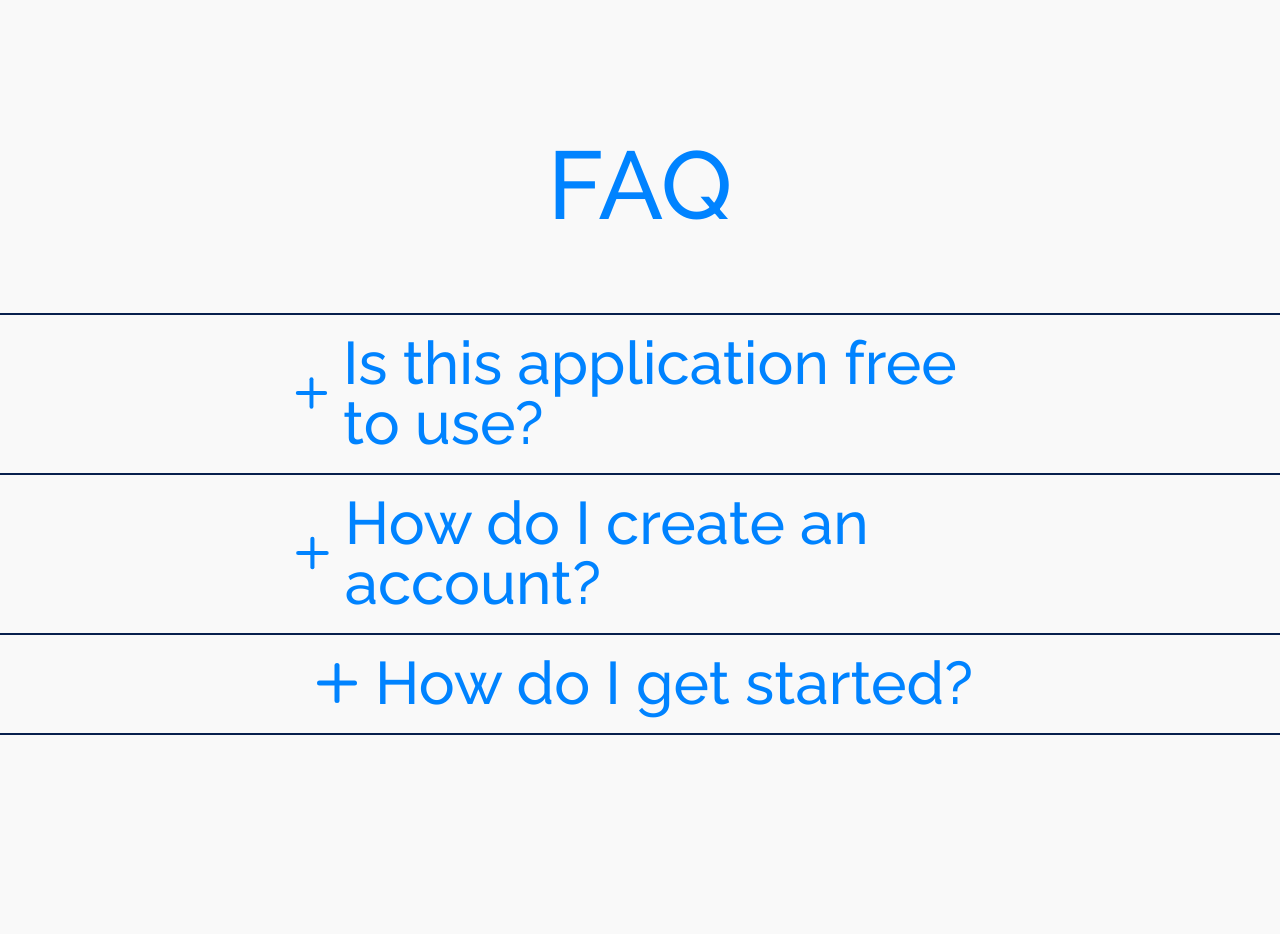
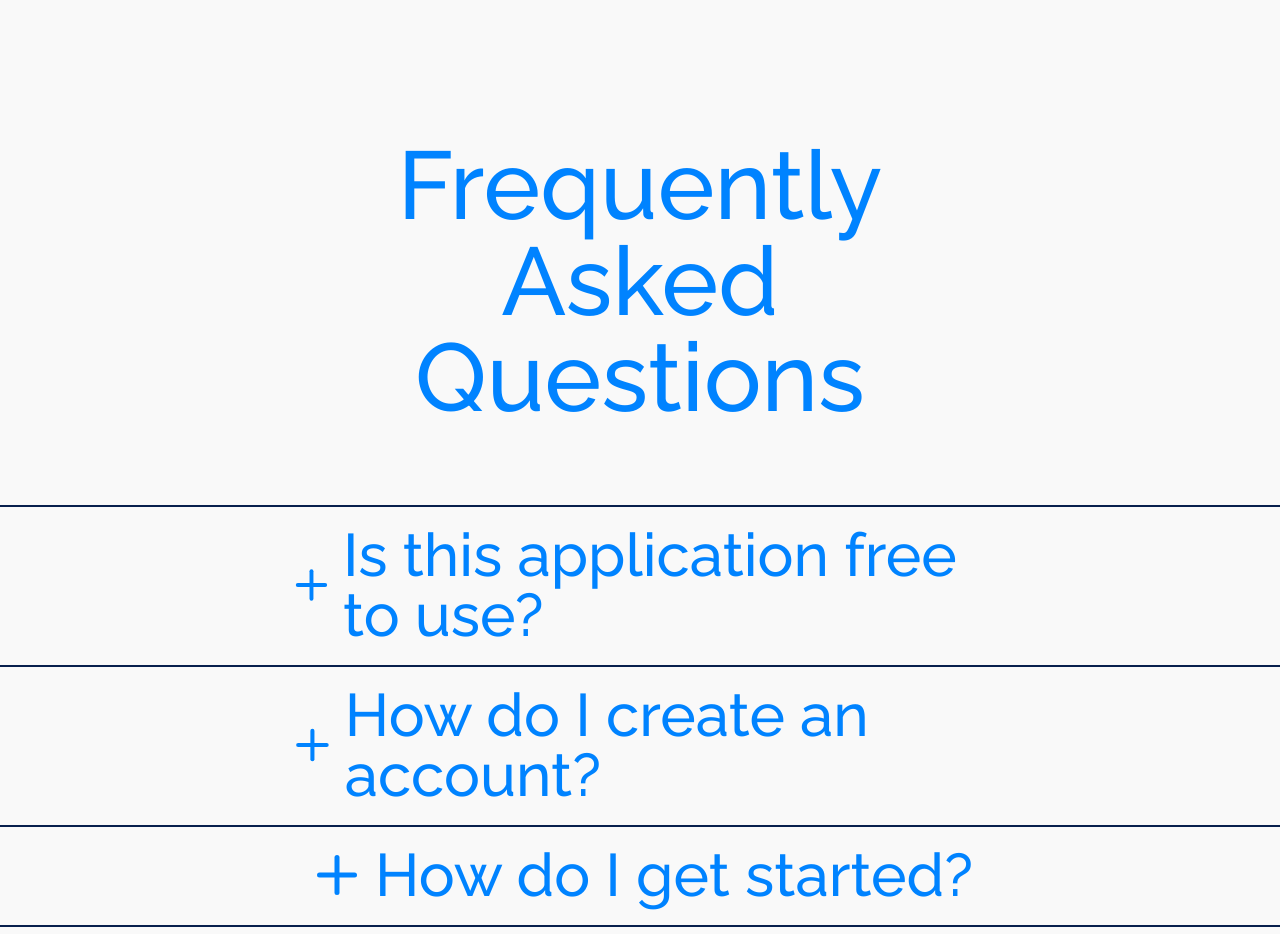
Before and after one commit to hrvlionME/Globalsoft-Hackathon-2024, a React (Vite) app in the folder visitar-web/: page / in a window 1280 px wide. Shown: the part 2820-3754 px from the top of the page. Before the commit the page ends 3713 px from the top, so only its background shows below. Built offline with nearby package versions, Linux system fonts and the light colour scheme.

Commit message:
chore(i18n): translate faq section

```diff
--- a/visitar-web/src/assets/localizations.json
+++ b/visitar-web/src/assets/localizations.json
@@ -30,7 +30,22 @@
       },
       "download": "Download our app",
       "app-build": "App build",
-      "android-version": "Android version"
+      "android-version": "Android version",
+      "faq": {
+        "title": "Frequently Asked Questions",
+        "free-to-use": {
+          "question": "Is this application free to use?",
+          "answer": "Yes, this application is free to use."
+        },
+        "how-create-account": {
+          "question": "How do I create an account?",
+          "answer": "You don't need to create an account to use this application."
+        },
+        "how-get-started": {
+          "question": "How do I get started?",
+          "answer": "Go to the 'How to use section' to get started."
+        }
+      }
     }
   },
   "hr": {
@@ -64,7 +79,22 @@
       },
       "download": "Preuzmite našu aplikaciju",
       "app-build": "Verzija",
-      "android-version": "Android verzija"
+      "android-version": "Android verzija",
+      "faq": {
+        "title": "Često postavljana pitanja",
+        "free-to-use": {
+          "question": "Je li aplikacija besplatna?",
+          "answer": "Da, aplikacija je besplatna."
+        },
+        "how-create-account": {
+          "question": "Kako mogu kreirati račun?",
+          "answer": "Ne morate kreirati račun za korištenje ove aplikacije."
+        },
+        "how-get-started": {
+          "question": "Gdje da započnem?",
+          "answer": "Za početak idite na odjeljak \"Upute korištenja\"."
+        }
+      }
     }
   }
 }
--- a/visitar-web/src/components/FAQ.tsx
+++ b/visitar-web/src/components/FAQ.tsx
@@ -1,17 +1,31 @@
 import React, { useState } from "react";
+import { useTranslation } from "react-i18next";
 import { FiPlus, FiMinus } from "react-icons/fi";
 
+const faqItems = [
+  {
+    question: "faq.free-to-use.question",
+    answer: "faq.free-to-use.answer",
+  },
+  {
+    question: "faq.how-create-account.question",
+    answer: "faq.how-create-account.answer",
+  },
+  {
+    question: "faq.how-get-started.question",
+    answer: "faq.how-get-started.answer",
+  },
+];
+
 const FAQ: React.FC = () => {
-  const faqItems = [
-    { question: "Is this application free to use?", answer: "Yes, this application is free to use." },
-    { question: "How do I create an account?", answer: "You don't need to create an account to use this application." },
-    { question: "How do I get started?", answer: "Go to the 'How to use section' to get started." },
-  ];
+  const [t] = useTranslation();
 
-  const [openItems, setOpenItems] = useState<boolean[]>(faqItems.map(() => false));
+  const [openItems, setOpenItems] = useState<boolean[]>(
+    faqItems.map(() => false)
+  );
 
   const toggleAnswer = (index: number) => {
-    setOpenItems((prev) => {
+    setOpenItems(prev => {
       const newOpenItems = [...prev];
       newOpenItems[index] = !newOpenItems[index];
       return newOpenItems;
@@ -22,43 +36,44 @@ const FAQ: React.FC = () => {
     <>
       <section className="relative mx-4 my-40 md:mx-20 lg:mx-40 xl:mx-72">
         <h1 className="text-sec relative my-20 text-center text-6xl sm:text-6xl md:text-8xl">
-          FAQ
+          {t("faq.title")}
         </h1>
 
         <div className="relative mb-8">
-          <div className="absolute inset-0 left-1/2 transform -translate-x-1/2 border-t-2 border-pri w-screen"></div>
+          <div className="border-pri absolute inset-0 left-1/2 w-screen -translate-x-1/2 transform border-t-2"></div>
         </div>
 
         {faqItems.map((item, index) => (
-          <div key={index}>
+          <div key={item.answer}>
             <div className="flex flex-col items-center">
               <h2
                 onClick={() => toggleAnswer(index)}
-                className="cursor-pointer text-sec relative my-5 text-2xl sm:text-2xl md:text-6xl flex items-center justify-center"
-              >
+                className="text-sec relative my-5 flex cursor-pointer items-center justify-center text-2xl sm:text-2xl md:text-6xl">
                 {openItems[index] ? (
                   <FiMinus className="mr-2" />
                 ) : (
                   <FiPlus className="mr-2" />
                 )}
-                {item.question}
+                {t(item.question)}
               </h2>
 
               {openItems[index] && (
-                <h3 className="text-pri my-5 text-2xl md:text-4xl">{item.answer}</h3>
+                <h3 className="text-pri my-5 text-2xl md:text-4xl">
+                  {t(item.answer)}
+                </h3>
               )}
             </div>
 
             {index < faqItems.length - 1 && (
               <div className="relative">
-                <div className="absolute inset-0 left-1/2 transform -translate-x-1/2 border-t-2 border-pri w-screen"></div>
+                <div className="border-pri absolute inset-0 left-1/2 w-screen -translate-x-1/2 transform border-t-2"></div>
               </div>
             )}
           </div>
         ))}
 
         <div className="relative mb-8">
-          <div className="absolute inset-0 left-1/2 transform -translate-x-1/2 border-t-2 border-pri w-screen"></div>
+          <div className="border-pri absolute inset-0 left-1/2 w-screen -translate-x-1/2 transform border-t-2"></div>
         </div>
       </section>
     </>
```
Also changed, not shown: 1 other file (tests, documents, lock files or other folders).
